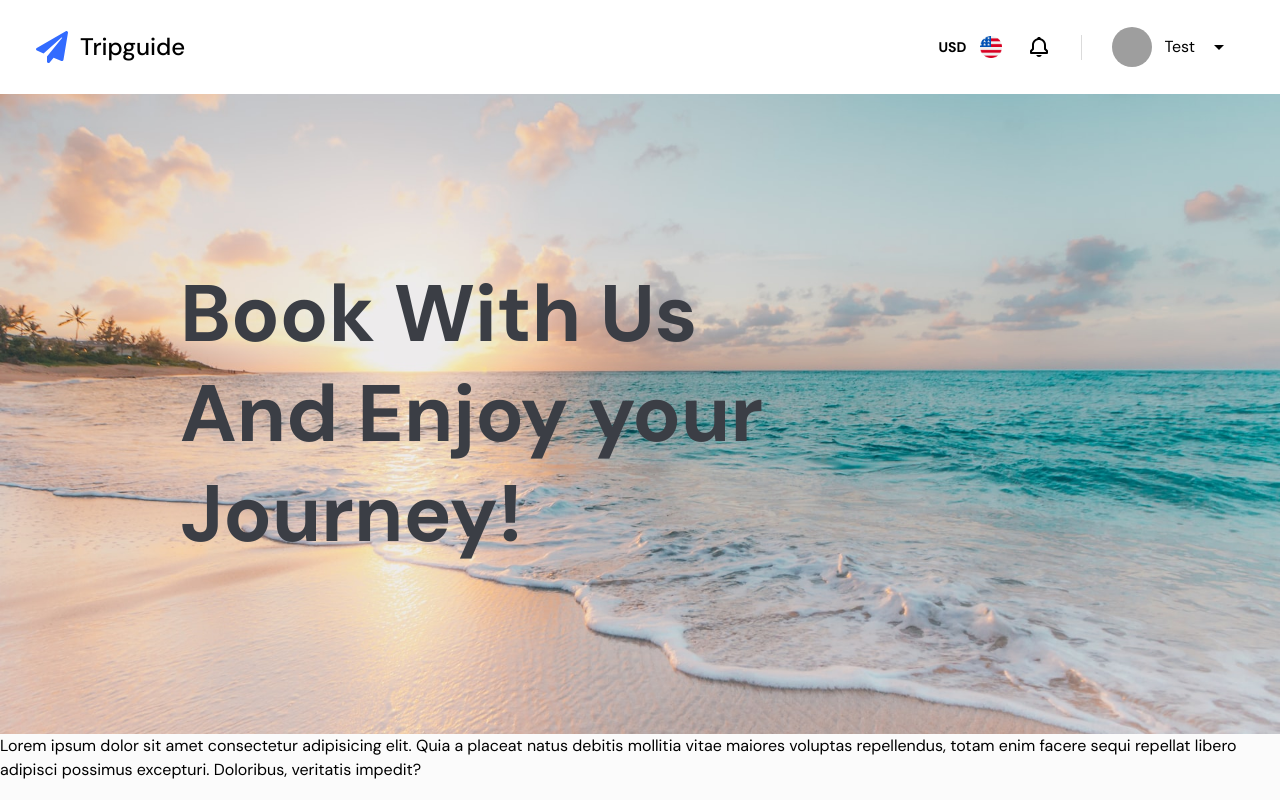
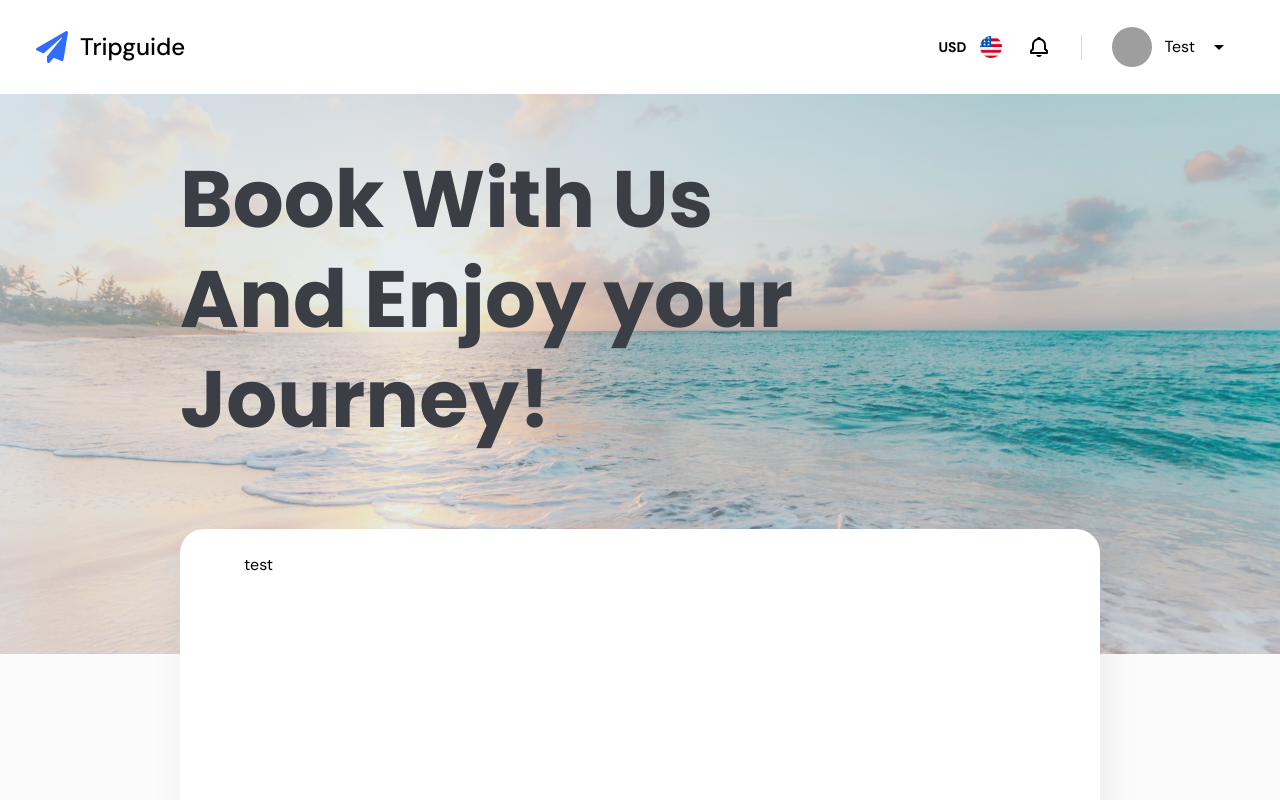
Before and after one commit to baroxFPTU/tripguide-webapp, a React (Create React App) app: page / in a window 1280 px wide. Shown: the top 800 px of the page. Built offline with nearby package versions, Linux system fonts and the light colour scheme; grey boxes are pictures that could not be loaded.

Commit message:
update: refactor Section Heading components, add BookingWidget

```diff
--- a/src/components/common/Dropdown/DropdownMenu.tsx
+++ b/src/components/common/Dropdown/DropdownMenu.tsx
@@ -11,6 +11,7 @@ const DropdownMenuWrapper = styled.div.attrs({
   position: absolute;
   top: calc(100% + 12px);
   right: 0;
+  z-index: 99;
 
   display: none;
   width: 250px;
@@ -18,7 +19,7 @@ const DropdownMenuWrapper = styled.div.attrs({
   padding: 12px;
 
   border-radius: 12px;
-  box-shadow: -1px 9px 14px 0px #e9eaee;
+  box-shadow: 8px 28px 50px -13px rgba(0, 0, 0, 0.1);
   background: #fff;
 
   overflow-y: auto;
--- a/src/components/common/Section/SectionHeading.tsx
+++ b/src/components/common/Section/SectionHeading.tsx
@@ -1,20 +1,30 @@
-import React from 'react';
-import styled from 'styled-components';
+import React, { ReactComponentElement } from 'react';
+import styled, { StyledComponent } from 'styled-components';
 
-interface ISectionHeadingProps {
+export interface IStyledHeadingProps {
+  position?: 'left' | 'right' | 'center';
+}
+export interface ISectionHeadingProps extends IStyledHeadingProps {
   children?: React.ReactNode;
+  [key: string]: any;
 }
 
-const StyledSectionHeading = styled.h2`
-  font-size: 80px;
-  line-height: 100px;
-  letter-spacing: -0.5%;
-  font-weight: 700;
+export function applyHeadingStyled(Component: any) {
+  return styled(Component)<IStyledHeadingProps>`
+    text-align: ${(props) => props.position};
+    width: 100%;
+  `;
+}
+
+const StyledSectionHeading = applyHeadingStyled(styled.h2<ISectionHeadingProps>`
   color: #3b3e45;
-  max-width: 70%;
-`;
+  font-size: 48px;
+`);
 
-export const SectionHeading = (props: ISectionHeadingProps) => {
-  const { children } = props;
-  return <StyledSectionHeading>{children}</StyledSectionHeading>;
+export const SectionHeading = ({ children, position, ...props }: ISectionHeadingProps) => {
+  return (
+    <StyledSectionHeading position={position} {...props}>
+      {children}
+    </StyledSectionHeading>
+  );
 };
--- /dev/null
+++ b/src/components/common/Section/SectionHeroHeading.tsx
@@ -0,0 +1,21 @@
+import React from 'react';
+import styled from 'styled-components';
+import { applyHeadingStyled, ISectionHeadingProps, IStyledHeadingProps } from './SectionHeading';
+
+interface IStyledSectionHeroHeading extends IStyledHeadingProps {}
+
+const StyledSectionHeroHeading = applyHeadingStyled(
+  styled.h1.attrs({
+    className: 'hero',
+  })<IStyledSectionHeroHeading>`
+    color: #3b3e45;
+  `
+);
+
+export const SectionHeroHeading = ({ children, position, ...props }: ISectionHeadingProps) => {
+  return (
+    <StyledSectionHeroHeading position={position} {...props}>
+      {children}
+    </StyledSectionHeroHeading>
+  );
+};
--- a/src/components/common/Section/index.ts
+++ b/src/components/common/Section/index.ts
@@ -1,6 +1,8 @@
 import { SectionHeading as Heading } from './SectionHeading';
+import { SectionHeroHeading as HeroHeading } from './SectionHeroHeading';
 export { default } from './component';
 
 export const SectionItem = {
   Heading,
+  HeroHeading,
 };
--- a/src/components/common/Section/styles.ts
+++ b/src/components/common/Section/styles.ts
@@ -3,21 +3,39 @@ import styled from 'styled-components';
 import { ISectionProps } from './component';
 
 export const Section = styled.section<ISectionProps>`
+  position: relative;
   background: ${(props) => (props.bgImageUrl ? `url(${props.bgImageUrl})` : 'transparent')};
   background-position: center center;
   background-repeat: no-repeat;
   background-size: cover;
+  &:before {
+    content: '';
+    position: absolute;
+    left: 0;
+    top: 0;
+    height: 100%;
+    right: 0;
+    background: ${(props) =>
+      props.bgImageUrl && 'linear-gradient(130deg, rgba(218, 235, 243, 0.8), 30%, transparent)'};
+    z-index: 1;
+  }
   /* background-attachment: fixed; */
 `;
 
 export const SectionWrapper = styled.div`
+  width: 100%;
+  min-height: 70vh;
   max-width: calc(100% - 180px * 2);
-  width: 100%;
-  min-height: 80vh;
-  margin: 0 auto;
 
   display: flex;
   align-items: center;
+  justify-content: center;
+  flex-direction: column;
+
+  margin: 0 auto;
+
+  position: relative;
+  z-index: 9;
 
   @media ${device.tablet} {
     max-width: 100%;
--- /dev/null
+++ b/src/features/booking/components/BookingWidget/component.tsx
@@ -0,0 +1,18 @@
+import React from 'react';
+import styled from 'styled-components';
+
+const StyledBookingWidget = styled.div`
+  width: 100%;
+  min-height: 300px;
+  padding: 24px 64px;
+  margin-bottom: -230px;
+  border-radius: 24px;
+  box-shadow: 7px 28px 50px -13px rgba(0, 0, 0, 0.1);
+  background: #fff;
+`;
+
+const BookingWidget = () => {
+  return <StyledBookingWidget>test</StyledBookingWidget>;
+};
+
+export default BookingWidget;
--- /dev/null
+++ b/src/features/booking/components/BookingWidget/index.ts
@@ -0,0 +1 @@
+export { default } from './component';
--- a/src/pages/Home.tsx
+++ b/src/pages/Home.tsx
@@ -1,15 +1,21 @@
 import Section, { SectionItem } from 'components/common/Section';
 import bgImageUrl from 'assets/images/hero-bg.jpg';
+import BookingWidget from 'features/booking/components/BookingWidget';
 
 function Home() {
   return (
     <div className='Home'>
       <Section bgImageUrl={bgImageUrl}>
-        <SectionItem.Heading>Book With Us And Enjoy your Journey!</SectionItem.Heading>
+        <SectionItem.HeroHeading position='left' style={{ marginBottom: '80px' }}>
+          Book With Us <br /> And Enjoy your <br /> Journey!
+        </SectionItem.HeroHeading>
+        <BookingWidget />
       </Section>
-      Lorem ipsum dolor sit amet consectetur adipisicing elit. Quia a placeat natus debitis mollitia
-      vitae maiores voluptas repellendus, totam enim facere sequi repellat libero adipisci possimus
-      excepturi. Doloribus, veritatis impedit?
+      <Section>
+        <SectionItem.Heading position='center'>
+          Search a best place in the world
+        </SectionItem.Heading>
+      </Section>
     </div>
   );
 }
--- a/src/styles/_typography.scss
+++ b/src/styles/_typography.scss
@@ -1,4 +1,26 @@
 @import 'settings';
+
+h1 {
+  font-size: $h1-font_size;
+  line-height: $h1-line_height;
+  letter-spacing: $h1-spacing;
+  font-weight: $h1-weight;
+}
+
+h1.hero {
+  font-size: $hero-font_size;
+  line-height: $hero-line_height;
+  letter-spacing: $hero-spacing;
+  font-weight: $hero-weight;
+  font-family: $app-font_family-secondary;
+}
+
+h2 {
+  font-size: $h2-font_size;
+  line-height: $h2-line_height;
+  letter-spacing: $h2-spacing;
+  font-weight: $h2-weight;
+}
 
 h3 {
   font-size: $h3-font_size;
```
